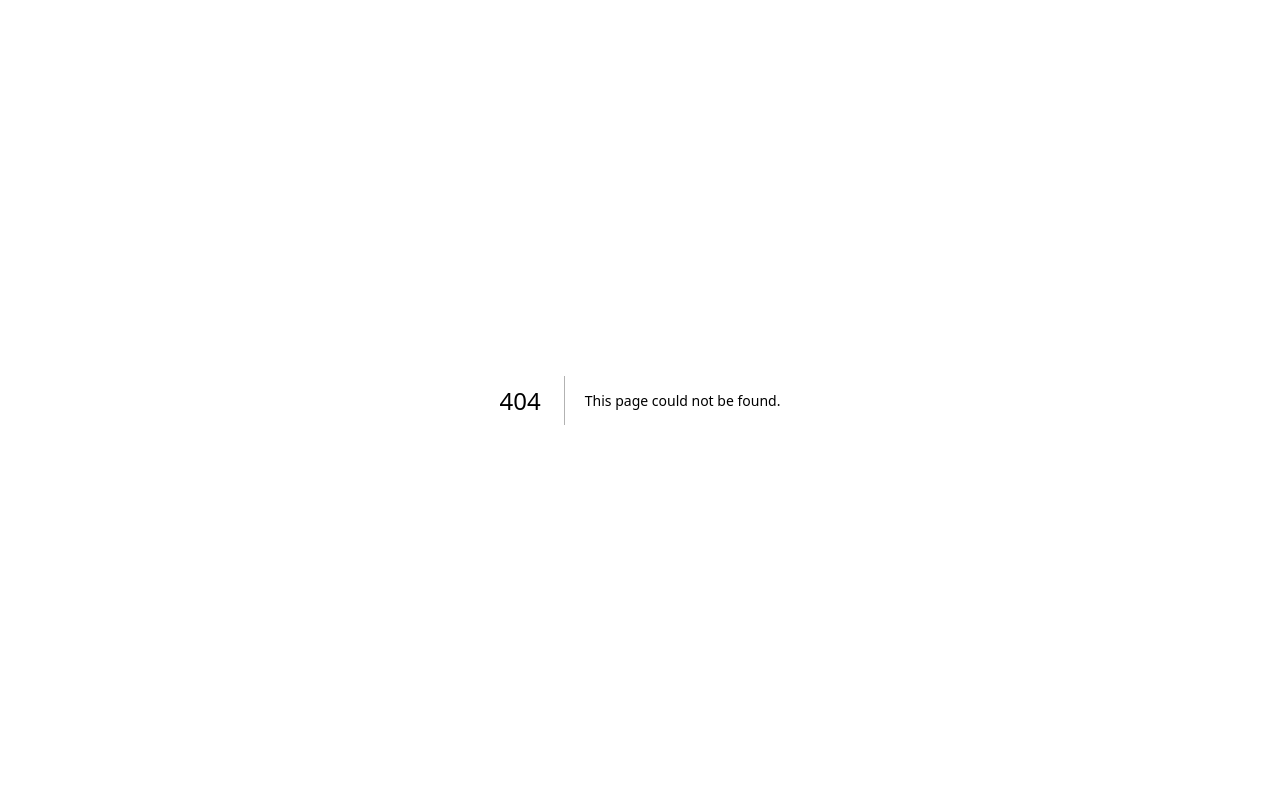
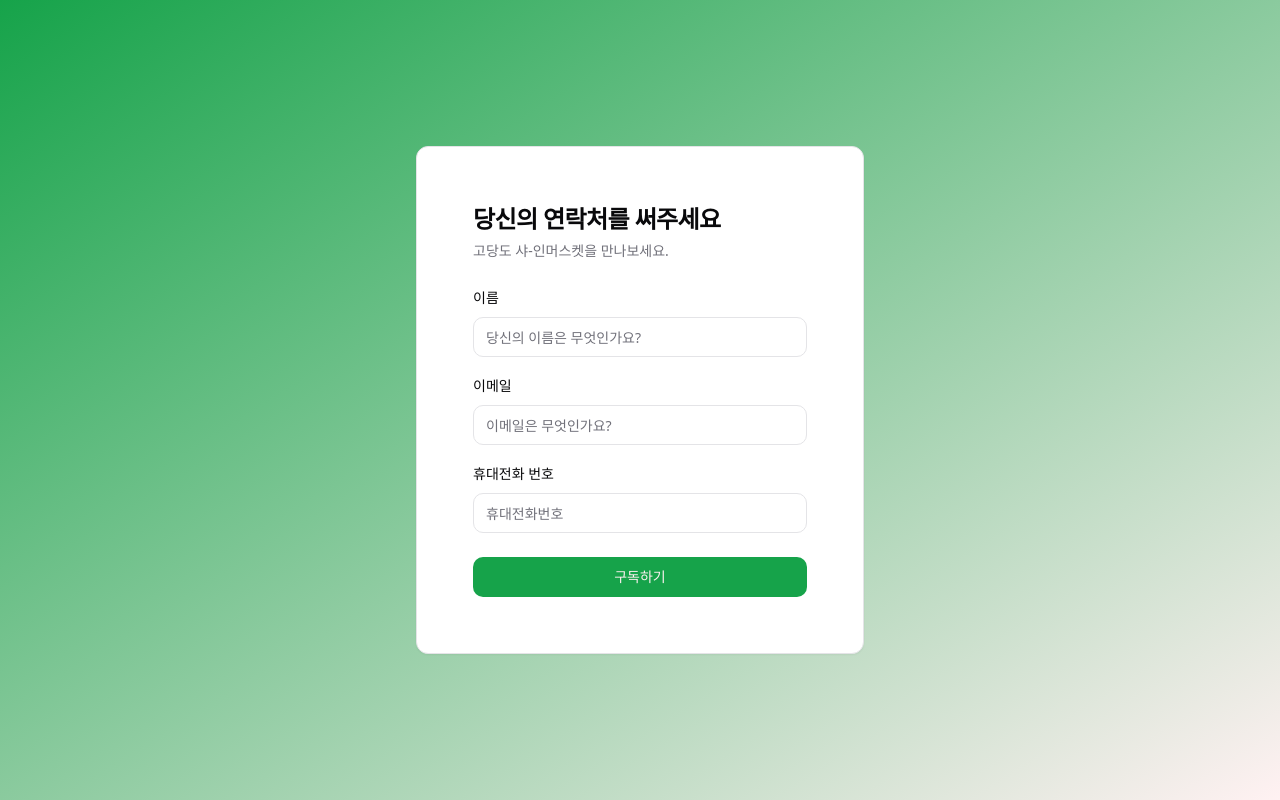
Before and after one commit to ahnsv/muskat2024, a Next.js app: page /mailing-list in a window 1280 px wide. Before the commit this address had no page. Built offline with nearby package versions, Linux system fonts and the light colour scheme.

Commit message:
feat: add mailing list

```diff
--- /dev/null
+++ b/src/app/(mailing-list)/globals.css
@@ -0,0 +1,42 @@
+@tailwind base;
+@tailwind components;
+@tailwind utilities;
+
+@layer base {
+  :root {
+    --background: 0 0% 85%;
+    --foreground: 0 0% 10%;
+    --primary: 0 0% 80%;
+    --primary-foreground: 0 0% 10%;
+    --secondary: 0 0% 70%;
+    --secondary-foreground: 0 0% 10%;
+    --accent: 240 100% 50%;
+    --accent-foreground: 0 0% 100%;
+    --destructive: 0 84% 32%;
+    --destructive-foreground: 0 0% 98%;
+    --muted: 0 0% 75%;
+    --muted-foreground: 0 0% 10%;
+    --card: 0 0% 95%;
+    --card-foreground: 0 0% 10%;
+    --popover: 0 0% 100%;
+    --popover-foreground: 240 10% 3.9%;
+    --border: 0 0% 60%;
+    --input: 0 0% 60%;
+    --ring: 0 0% 10%;
+    --radius: 0rem;
+  }
+}
+
+@layer base {
+  * {
+    @apply border-border;
+  }
+
+  body {
+    @apply bg-background text-foreground font-body;
+  }
+
+  h1, h2, h3, h4, h5, h6 {
+    @apply font-heading;
+  }
+}
--- /dev/null
+++ b/src/app/(mailing-list)/layout.tsx
@@ -0,0 +1,35 @@
+// This is the root layout component for your Next.js app.
+// Learn more: https://nextjs.org/docs/app/building-your-application/routing/pages-and-layouts#root-layout-required
+import { IBM_Plex_Mono } from 'next/font/google'
+import { cn } from '@/lib/utils'
+// import './globals.css'
+
+const fontHeading = IBM_Plex_Mono({
+  subsets: ['latin'],
+  display: 'swap',
+  variable: '--font-heading',
+  weight: '700',
+})
+
+const fontBody = IBM_Plex_Mono({
+  subsets: ['latin'],
+  display: 'swap',
+  variable: '--font-body',
+  weight: '400',
+})
+
+export default function Layout({ children }: { children: React.ReactNode }) {
+  return (
+    <html lang="en">
+      <body
+        className={cn(
+          'antialiased',
+          fontHeading.variable,
+          fontBody.variable
+        )}
+      >
+        {children}
+      </body>
+    </html>
+  )
+}
--- /dev/null
+++ b/src/app/(mailing-list)/mailing-list/page.tsx
@@ -0,0 +1,5 @@
+import MailingListForm from "@/components/app/mailing-list-form";
+
+export default async function MailingListPage() {
+  return (<MailingListForm />)
+}
--- /dev/null
+++ b/src/app/(mailing-list)/page.tsx
@@ -0,0 +1,5 @@
+
+export default async function MailingListRootPage() {
+  return (<></>
+  )
+}
--- /dev/null
+++ b/src/components/app/mailing-list-form.tsx
@@ -0,0 +1,46 @@
+'use client';
+
+/**
+ * v0 by Vercel.
+ * @see https://v0.dev/t/vwUWAZ1czuO
+ * Documentation: https://v0.dev/docs#integrating-generated-code-into-your-nextjs-app
+ */
+import { Card, CardHeader, CardTitle, CardDescription, CardContent } from "@/components/ui/card"
+import { Label } from "@/components/ui/label"
+import { Input } from "@/components/ui/input"
+import { Button } from "@/components/ui/button"
+
+export default function MailingListForm() {
+  // TODO: implement form submission
+  return (
+    <div className="flex flex-col items-center justify-center min-h-screen bg-gradient-to-br from-primary to-primary-foreground">
+      <Card className="max-w-md w-full p-6 sm:p-8">
+        <CardHeader>
+          <CardTitle className="text-2xl font-bold">당신의 연락처를 써주세요</CardTitle>
+          <CardDescription className="text-muted-foreground">
+            고당도 샤-인머스켓을 만나보세요.
+          </CardDescription>
+        </CardHeader>
+        <CardContent>
+          <form className="grid gap-4">
+            <div className="space-y-2">
+              <Label htmlFor="name">이름</Label>
+              <Input id="name" placeholder="당신의 이름은 무엇인가요?" />
+            </div>
+            <div className="space-y-2">
+              <Label htmlFor="email">이메일</Label>
+              <Input id="email" type="email" placeholder="이메일은 무엇인가요?" />
+            </div>
+            <div className="space-y-2">
+              <Label htmlFor="phone">휴대전화 번호</Label>
+              <Input id="phone" type="tel" placeholder="휴대전화번호" />
+            </div>
+            <Button type="submit" className="w-full mt-2">
+              구독하기
+            </Button>
+          </form>
+        </CardContent>
+      </Card>
+    </div>
+  )
+}
```
